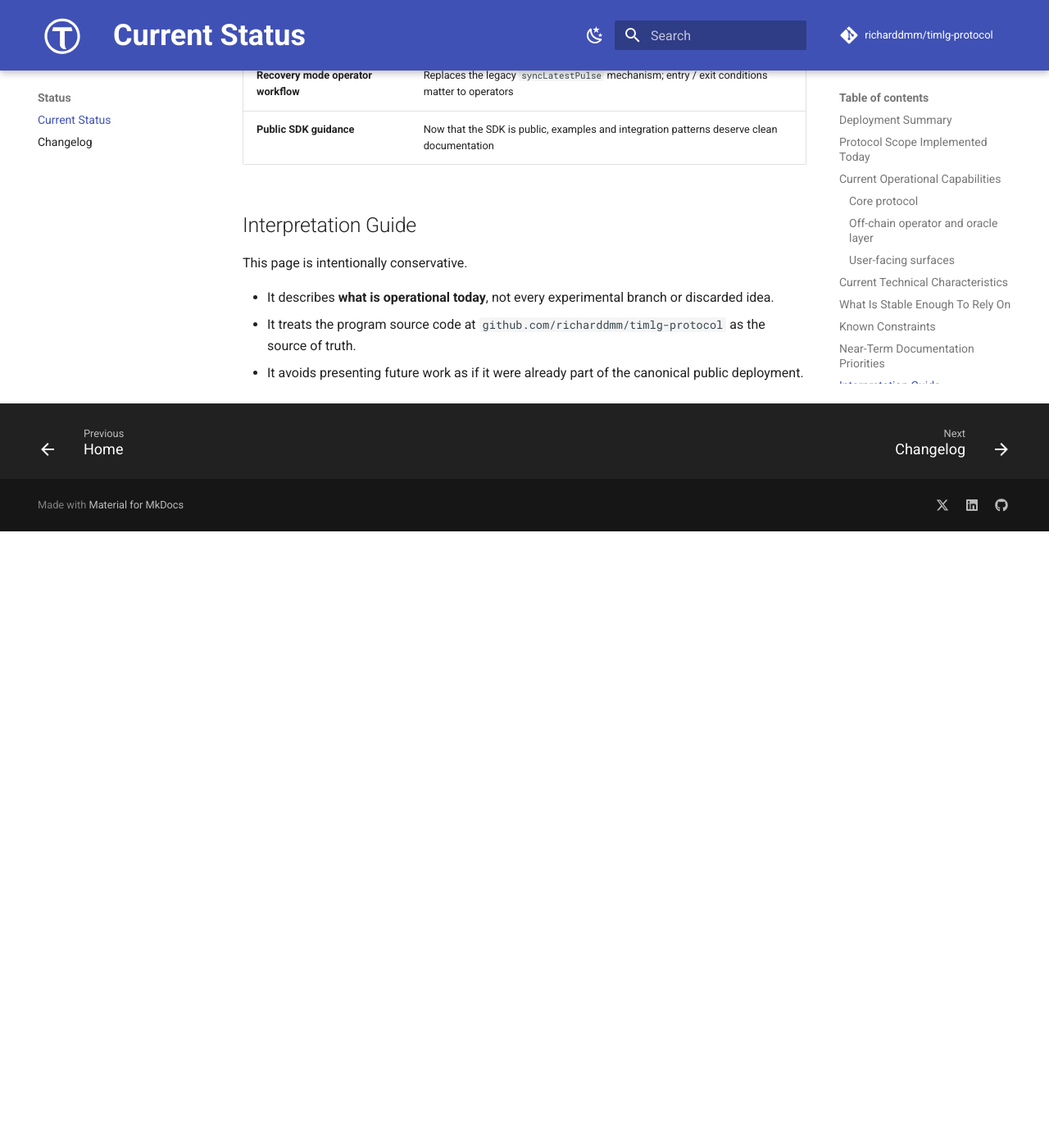
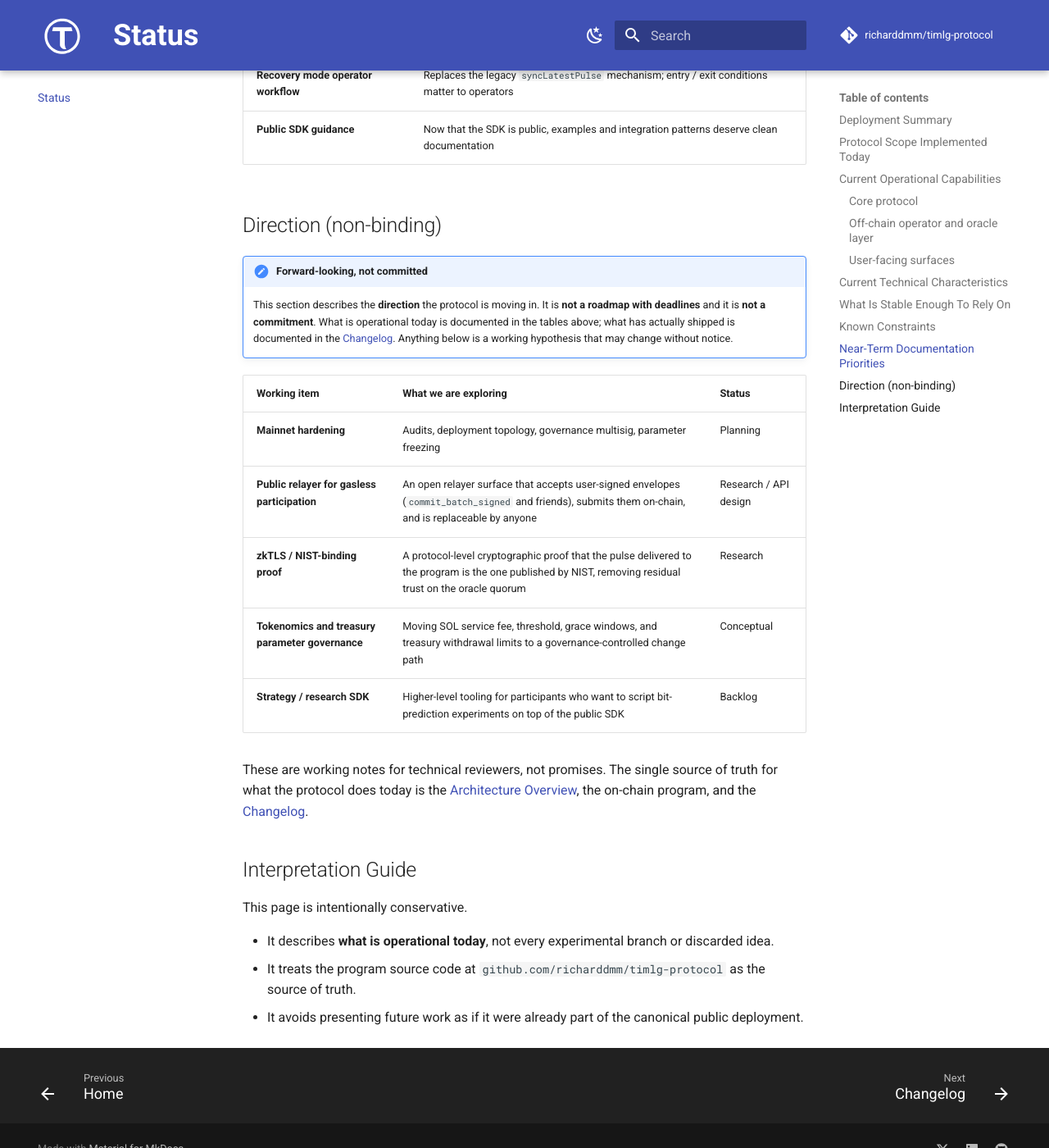
Before and after one commit to TIMLG-Protocol/timlg-protocol, an MkDocs documentation site: the page built from docs/status/status.md, in a window 1280 px wide and 1400 px high, scrolled down 5379 px. Shown: the whole window at 82% size. Built offline with MkDocs 1.6.1 and Material for MkDocs 9.7.7, drawn with Linux system fonts in a browser that asks for light colours; a script that is not in the unit is left out; comment, search, counter and statistics services are not loaded; before the commit the page ends 6027 px from its top, so only the background shows below that.

Commit message:
Clean up documentation structure, remove outdated roadmap and whitepaper sections

```diff
--- a/docs/status/status.md
+++ b/docs/status/status.md
@@ -116,6 +116,26 @@ read as a **development network system under active hardening**, not as a final
 | **Recovery mode operator workflow** | Replaces the legacy `syncLatestPulse` mechanism; entry / exit conditions matter to operators |
 | **Public SDK guidance** | Now that the SDK is public, examples and integration patterns deserve clean documentation |
 
+## Direction (non-binding)
+
+!!! note "Forward-looking, not committed"
+    This section describes the **direction** the protocol is moving in. It is **not a roadmap with
+    deadlines** and it is **not a commitment**. What is operational today is documented in the tables
+    above; what has actually shipped is documented in the [Changelog](changelog.md). Anything below is
+    a working hypothesis that may change without notice.
+
+| Working item | What we are exploring | Status |
+|---|---|---|
+| **Mainnet hardening** | Audits, deployment topology, governance multisig, parameter freezing | Planning |
+| **Public relayer for gasless participation** | An open relayer surface that accepts user-signed envelopes (`commit_batch_signed` and friends), submits them on-chain, and is replaceable by anyone | Research / API design |
+| **zkTLS / NIST-binding proof** | A protocol-level cryptographic proof that the pulse delivered to the program is the one published by NIST, removing residual trust on the oracle quorum | Research |
+| **Tokenomics and treasury parameter governance** | Moving SOL service fee, threshold, grace windows, and treasury withdrawal limits to a governance-controlled change path | Conceptual |
+| **Strategy / research SDK** | Higher-level tooling for participants who want to script bit-prediction experiments on top of the public SDK | Backlog |
+
+These are working notes for technical reviewers, not promises. The single source of truth for what
+the protocol does today is the [Architecture Overview](../protocol/overview.md), the on-chain program,
+and the [Changelog](changelog.md).
+
 ## Interpretation Guide
 
 This page is intentionally conservative.
--- a/docs/stylesheets/roadmap.css
+++ /dev/null
@@ -1,98 +0,0 @@
-/* Roadmap Card - Unified with Beta App "Azulito" style */
-
-.roadmap-stage {
-  border: 1px solid rgba(45, 104, 234, 0.18) !important;
-  border-radius: 16px !important;
-  margin: 1.5rem 0 !important;
-  padding: 0 !important;
-  background: rgba(45, 104, 234, 0.04) !important;
-  /* Azulito tone */
-  overflow: hidden;
-  box-shadow: none !important;
-  display: flex;
-  flex-direction: column;
-}
-
-.roadmap-header {
-  display: flex !important;
-  align-items: center;
-  gap: 14px;
-  padding: 14px 24px !important;
-  background: rgba(45, 104, 234, 0.02) !important;
-  border-bottom: 1px solid rgba(45, 104, 234, 0.08) !important;
-}
-
-.roadmap-title {
-  font-weight: 700 !important;
-  font-size: 1.0rem !important;
-  color: #5c8aea !important;
-  /* Lighter, more premium soft blue */
-  margin: 0 !important;
-}
-
-.roadmap-content {
-  padding: 16px 24px !important;
-  background: transparent !important;
-}
-
-/* Harmonize strong text with header color */
-.roadmap-content strong {
-  color: #5c8aea !important;
-  /* Identical to title blue */
-  font-weight: 700 !important;
-}
-
-/* Medal Icons - Star Medal SVG */
-.roadmap-medal {
-  display: flex;
-  align-items: center;
-  justify-content: center;
-  width: 32px;
-  height: 32px;
-  flex-shrink: 0;
-}
-
-.roadmap-medal svg {
-  width: 100%;
-  height: 100%;
-  fill: currentColor !important;
-}
-
-/* Medal Colors Refined */
-.medal-gold {
-  color: #D4AF37;
-  /* Rich Gold */
-  filter: drop-shadow(0 0 4px rgba(212, 175, 55, 0.4));
-}
-
-.medal-silver {
-  color: #B0B0B0;
-  /* Neutral Silver */
-  opacity: 0.9;
-}
-
-.medal-bronze {
-  color: #CD7F32;
-  /* Shiny Bronze/Copper */
-  filter: drop-shadow(0 0 4px rgba(205, 127, 50, 0.3));
-}
-
-/* Content typography */
-.roadmap-content p,
-.roadmap-content ul {
-  margin-top: 0.4rem !important;
-  color: var(--md-default-fg-color);
-  opacity: 0.95;
-  font-size: 0.9rem;
-  line-height: 1.6;
-}
-
-.roadmap-content ul {
-  padding-left: 1.4rem !important;
-  list-style-type: disc !important;
-  margin-bottom: 0 !important;
-}
-
-.roadmap-content ul li {
-  margin-bottom: 0.4rem !important;
-}
--- a/mkdocs.yml
+++ b/mkdocs.yml
@@ -69,22 +69,17 @@ markdown_extensions:
 extra_css:
   - stylesheets/extra.css
   - stylesheets/beta.css
-  - stylesheets/roadmap.css
   - stylesheets/status.css
   - stylesheets/persistent-iframe.css
 
 nav:
   - Home: index.md
-  - Status:
-      - Current Status: status/status.md
-      - Changelog: status/changelog.md
+  - Status: status/status.md
+  - Changelog: status/changelog.md
   - App:
       - App: beta.md
       - Guide: devnet_guide.md
   - Live Audit: audit.md
-  - Whitepaper:
-      - Overview: whitepaper/index.md
-      - Changelog: whitepaper/changelog.md
   - Protocol:
       - Architecture Overview: protocol/overview.md
       - Operational Lifecycle: LIFECYCLE.md
@@ -113,7 +108,6 @@ nav:
           - Error Reference: protocol/errors.md
           - Operator Runbook: runbook-devnet.md
 
-  - Roadmap: roadmap/index.md
   - Security & Control:
       - Overview: security/index.md
       - Privileged Adversary Model: security/privileged_adversary.md
```
Also changed, not shown: docs/index.md (+16 -0 lines), docs/protocol/migration.md (+1 -1 lines), docs/protocol/overview.md (+7 -0 lines), docs/roadmap/index.md (deleted, +0 -161 lines), docs/whitepaper/changelog.md (deleted, +0 -24 lines), docs/whitepaper/index.md (deleted, +0 -17 lines).
